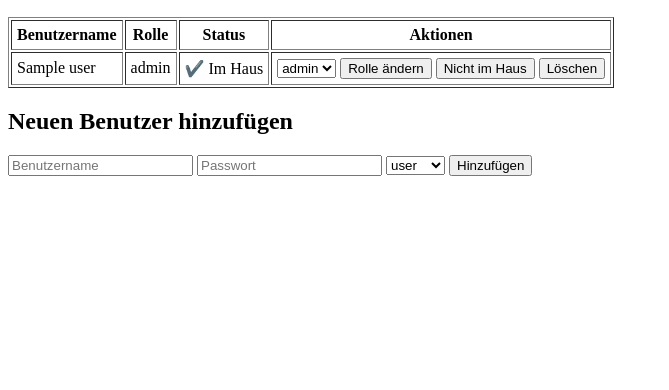
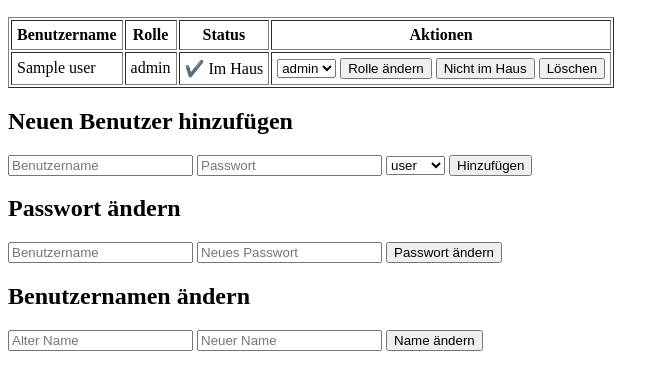
Before and after one commit to Fabian123384/familytasks, a Flask app: template templates/admin.html in a window 1280 px wide. Shown: the part 182-572 px from the top of the page, without its empty margins (0-669 px from the left). Run offline with Flask 3, Linux system fonts and the light colour scheme; the template is opened without the code that fills it: most values are stand-ins (such as "Sample title", 1, 10 or a date in 2020); parts of the project's set-up code (start-up, migrations or seed data) failed here and were passed over.

Commit message:
Update admin.html

```diff
--- a/templates/admin.html
+++ b/templates/admin.html
@@ -62,7 +62,6 @@
         </tr>
         {% endfor %}
     </table>
-
     <h2>Neuen Benutzer hinzufügen</h2>
     <form action="/admin/add_user" method="post">
         <input type="text" name="username" placeholder="Benutzername" required>
@@ -76,5 +75,21 @@
         <button type="submit">Hinzufügen</button>
     </form>
 
+    <!-- Passwort ändern -->
+    <h2>Passwort ändern</h2>
+    <form action="/admin/change_password" method="post">
+        <input type="text" name="username" placeholder="Benutzername" required>
+        <input type="password" name="new_password" placeholder="Neues Passwort" required>
+        <button type="submit">Passwort ändern</button>
+    </form>
+
+    <!-- Namen ändern -->
+    <h2>Benutzernamen ändern</h2>
+    <form action="/admin/change_name" method="post">
+        <input type="text" name="old_name" placeholder="Alter Name" required>
+        <input type="text" name="new_name" placeholder="Neuer Name" required>
+        <button type="submit">Name ändern</button>
+    </form>
+
 </body>
 </html>
```
